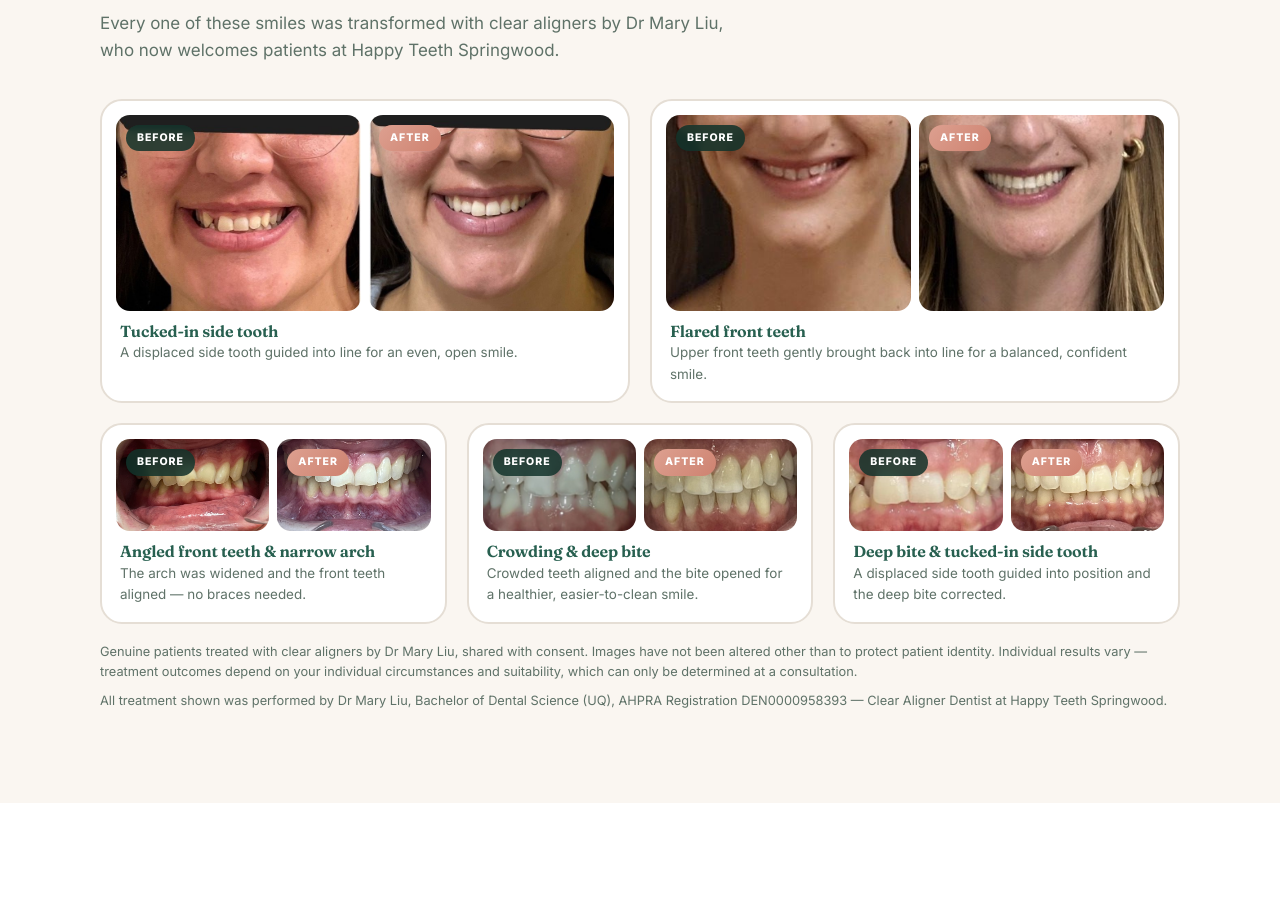
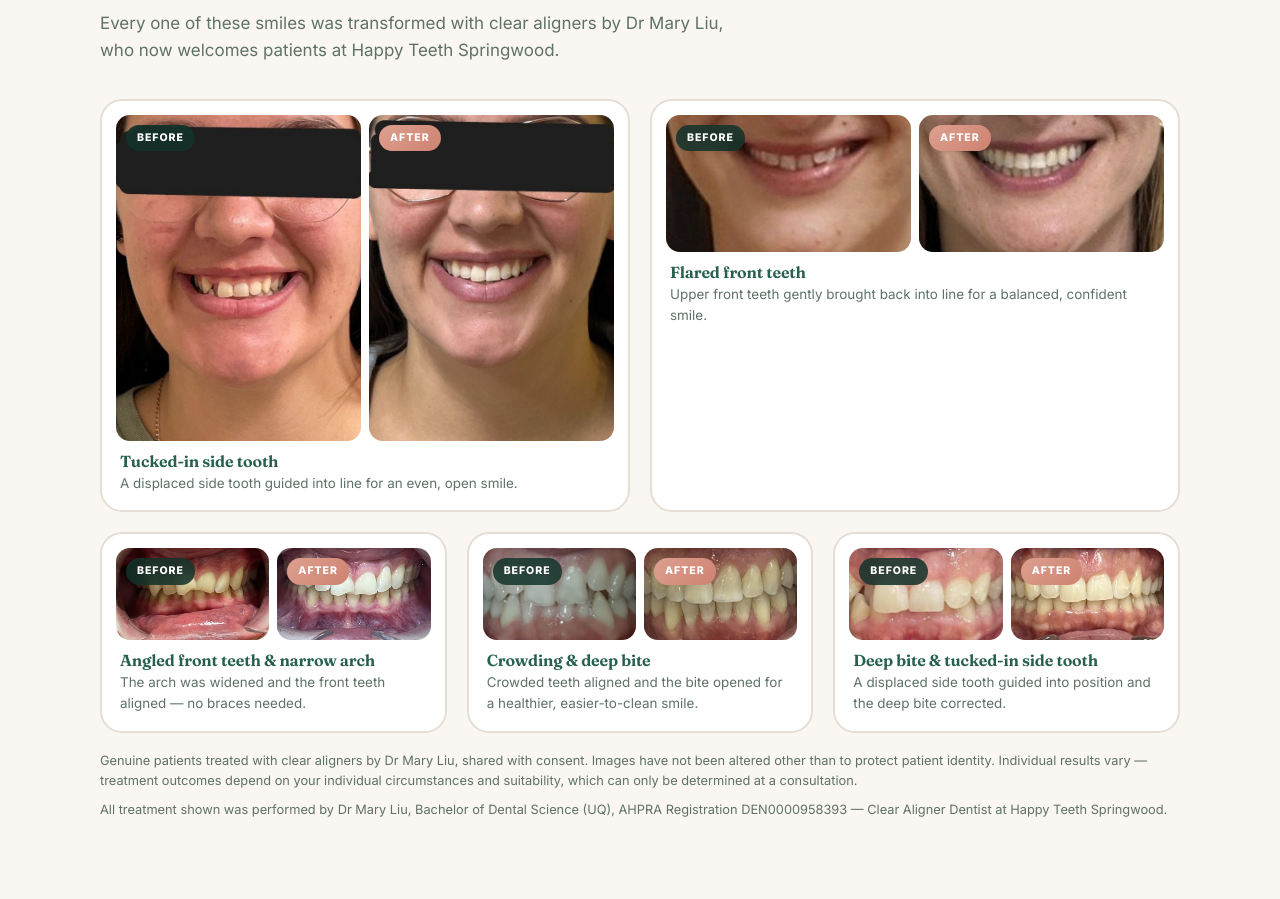
Before and after one commit to rowaynekapugama-GYA/happy-teeth-landing, a plain HTML site: page landing-pages/clear-aligners.html in a window 1280 px wide. Shown: the part 2793-3692 px from the top of the page. Drawn offline with Linux system fonts and the light colour scheme.

Commit message:
Add files via upload

```diff
--- a/landing-pages/clear-aligners.html
+++ b/landing-pages/clear-aligners.html
@@ -170,6 +170,8 @@ footer a{color:var(--salmon);text-decoration:none}
 .ba-item{position:relative;border-radius:14px;overflow:hidden;background:var(--cream)}
 .ba-item img{width:100%;height:100%;object-fit:cover;display:block}
 .ba-faces .ba-item img{aspect-ratio:5/4}
+.ba-faces .ba-card:first-child .ba-item img{aspect-ratio:3/4}
+.ba-faces .ba-card:last-child .ba-item img{aspect-ratio:16/9}
 .ba-teeth .ba-item img{aspect-ratio:5/3}
 .ba-pill{position:absolute;top:10px;left:10px;font-size:.66rem;font-weight:800;letter-spacing:.09em;text-transform:uppercase;padding:5px 11px;border-radius:999px;color:#fff;background:rgba(18,51,43,.85);backdrop-filter:blur(4px);z-index:2}
 .ba-pill.after{background:linear-gradient(135deg,var(--salmon),var(--salmon-deep));color:#fff}
@@ -330,15 +332,15 @@ footer a{color:var(--salmon);text-decoration:none}
     <div class="ba-faces">
       <div class="ba-card">
         <div class="ba-pair">
-          <div class="ba-item"><img src="images/wide-displaced-before.jpg" alt="Smile before clear aligner treatment for a displaced side tooth" loading="lazy"><span class="ba-pill">Before</span></div>
-          <div class="ba-item"><img src="images/wide-displaced-after.jpg" alt="Smile after clear aligner treatment for a displaced side tooth" loading="lazy"><span class="ba-pill after">After</span></div>
+          <div class="ba-item"><img src="images/wide-displaced-before.jpg" alt="Before clear aligner treatment for a displaced side tooth" loading="lazy"><span class="ba-pill">Before</span></div>
+          <div class="ba-item"><img src="images/wide-displaced-after.jpg" alt="After clear aligner treatment for a displaced side tooth" loading="lazy"><span class="ba-pill after">After</span></div>
         </div>
         <div class="ba-caption"><h3>Tucked-in side tooth</h3><p>A displaced side tooth guided into line for an even, open smile.</p></div>
       </div>
       <div class="ba-card">
         <div class="ba-pair">
-          <div class="ba-item"><img src="images/wide-flared-before.jpg" alt="Smile before clear aligner treatment for flared upper front teeth" loading="lazy"><span class="ba-pill">Before</span></div>
-          <div class="ba-item"><img src="images/wide-flared-after.jpg" alt="Smile after clear aligner treatment for flared upper front teeth" loading="lazy"><span class="ba-pill after">After</span></div>
+          <div class="ba-item"><img src="images/idsafe-flared-before.jpg" alt="Smile before clear aligner treatment for flared upper front teeth" loading="lazy"><span class="ba-pill">Before</span></div>
+          <div class="ba-item"><img src="images/idsafe-flared-after.jpg" alt="Smile after clear aligner treatment for flared upper front teeth" loading="lazy"><span class="ba-pill after">After</span></div>
         </div>
         <div class="ba-caption"><h3>Flared front teeth</h3><p>Upper front teeth gently brought back into line for a balanced, confident smile.</p></div>
       </div>
```
Also changed, not shown: landing-pages/images/idsafe-flared-after.jpg (added), landing-pages/images/idsafe-flared-before.jpg (added), meta-ads/aligners-ad-7-before-after.png, meta-ads/happy-teeth-ads-suite.png, 1 other file.
